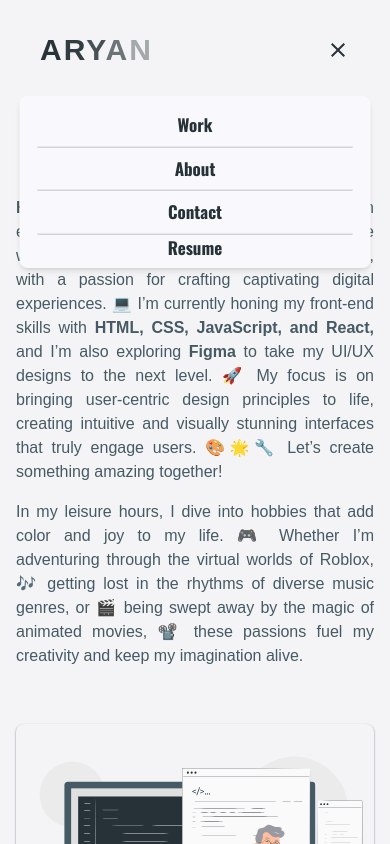
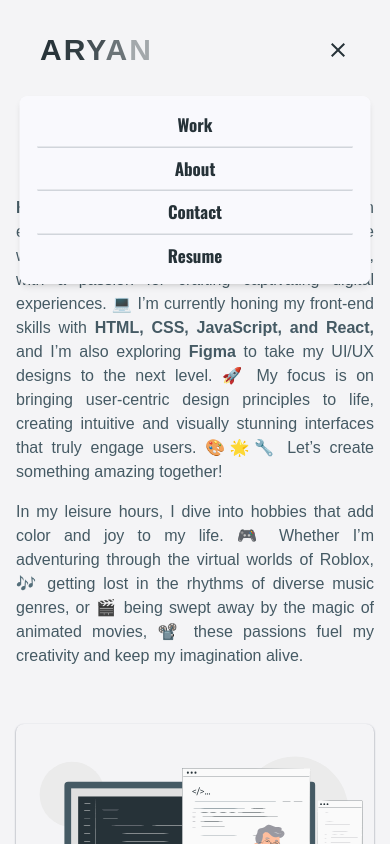
Before and after one commit to Shonty266/Aryan-s-Portfolio, a React (Vite) app: page /about in a window 390 px wide. Both pictures are taken after a click on the element 338 px from the left and 50 px from the top of the page. Shown: the top 844 px of the page. Built offline with nearby package versions, Linux system fonts and the light colour scheme; a web font is replaced by a local one.

Commit message:
first commit

```diff
--- a/src/components/Navbar/Navbar.jsx
+++ b/src/components/Navbar/Navbar.jsx
@@ -60,7 +60,7 @@ const Navbar = () => {
       <Link to='/contact' className='link hover:text-[#a0b1ba] duration-500'>
         Contact
       </Link>
-      <a href={Resume} className='link hover:text-[#a0b1ba] duration-500 hover:font-[22px]' target='_blank' rel='noopener noreferrer'>
+      <a href={Resume} className='link hover:text-[#a0b1ba] duration-500' target='_blank' rel='noopener noreferrer'>
   Resume
 </a>
 
@@ -124,10 +124,9 @@ const Navbar = () => {
         <hr className='h-[2px] bg-gray-300 w-[90%]' />
 
 
-        <a href={Resume} className='link hover:text-[#a0b1ba] duration-500 hover:font-[22px]' target='_blank' rel='noopener noreferrer'>
-  Resume
-</a>
-
+        <a href={Resume} className='hover:text-[#a0b1ba] duration-500 py-2'>
+          Resume
+        </a>
       </div>
       </div>
       </div>
```
